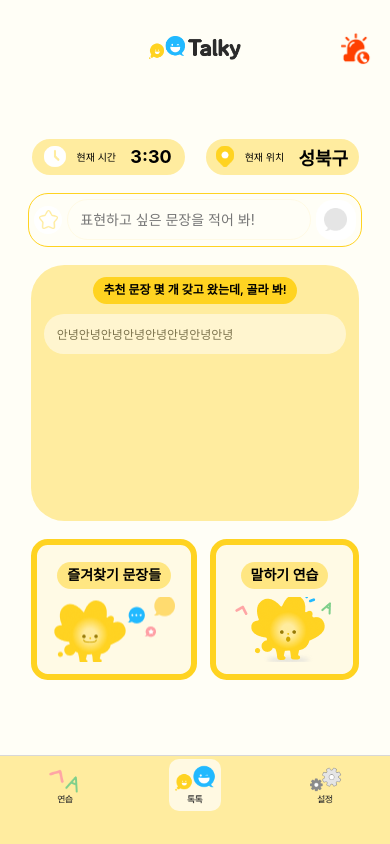
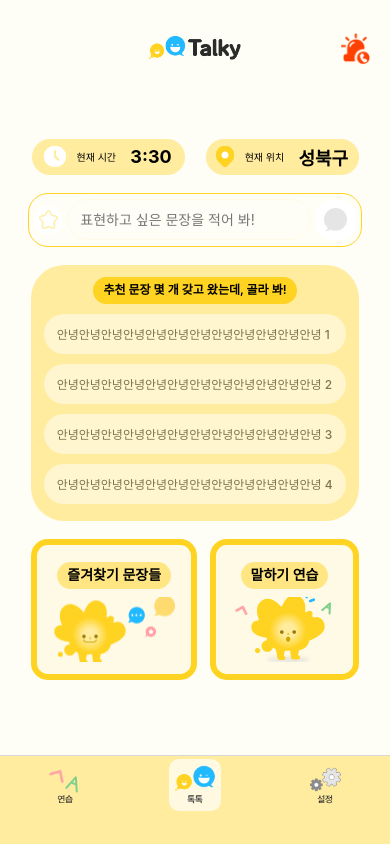
Before and after one commit to HSU-Talky/Talky-Frontend, a React Native app: screen /Talk in a window 390 px wide. Built offline with nearby package versions, Linux system fonts and the light colour scheme.

Commit message:
✨ : RecomBox 더미데이터 추가

```diff
--- a/src/screens/talkTalkScreen/components/RecomBox.jsx
+++ b/src/screens/talkTalkScreen/components/RecomBox.jsx
@@ -5,7 +5,12 @@ import { useState } from "react"
 export const RecomBox = () => {
     const [selectedIndex, setSelectedIndex] = useState(null);
 
-    const sentences = ["안녕안녕안녕안녕안녕안녕안녕안녕"];
+    const sentences = [
+        "안녕안녕안녕안녕안녕안녕안녕안녕안녕안녕안녕안녕 1",
+        "안녕안녕안녕안녕안녕안녕안녕안녕안녕안녕안녕안녕 2",
+        "안녕안녕안녕안녕안녕안녕안녕안녕안녕안녕안녕안녕 3",
+        "안녕안녕안녕안녕안녕안녕안녕안녕안녕안녕안녕안녕 4"
+    ];
 
     return (
         <View style = { styles.container }>
```
